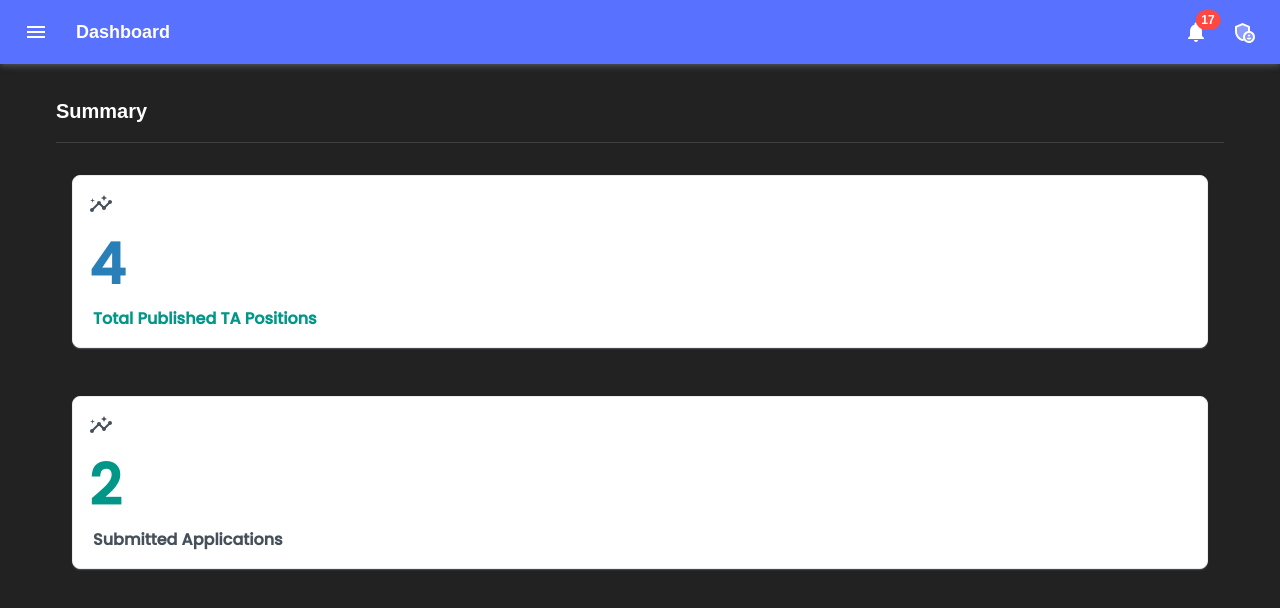
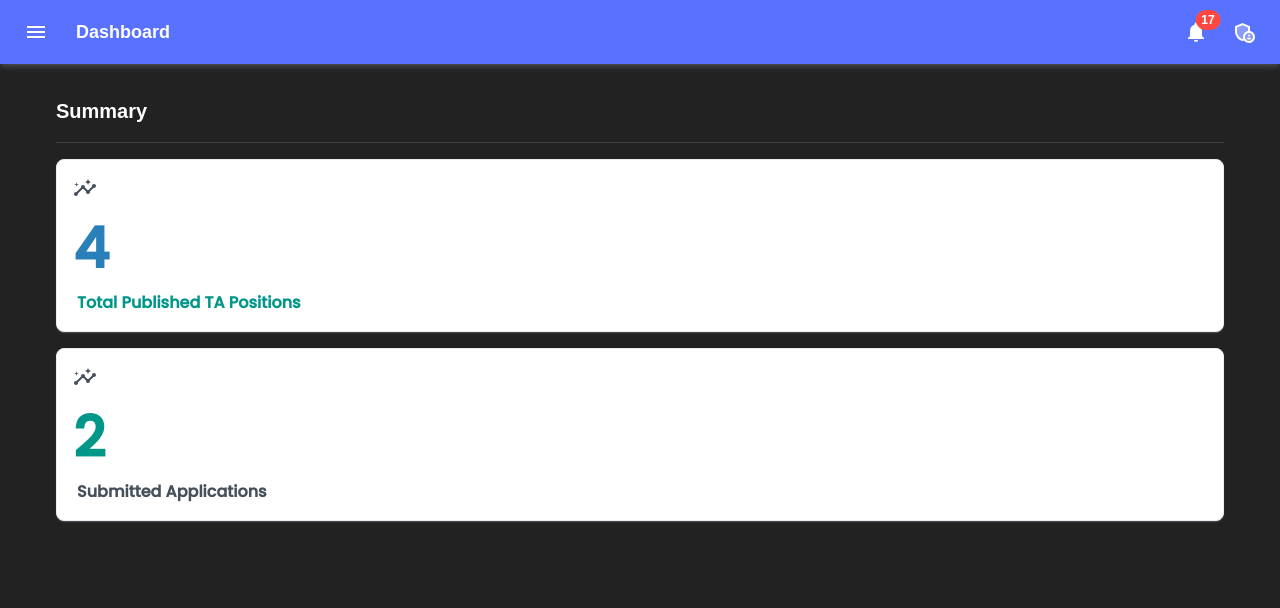
Before and after one commit to jonathanebrahimian/software-engineering-team-1-frontend, a React (Create React App) app: page /admin in a window 1280 px wide. Shown: the top 608 px of the page. Built offline with nearby package versions, Linux system fonts and the light colour scheme.

Commit message:
fix: Removed margin on ApplicationCard and PublicationCard components

```diff
--- a/src/components/ApplicationCard.jsx
+++ b/src/components/ApplicationCard.jsx
@@ -35,7 +35,6 @@ function ApplicationCard({ totalApplication }) {
                 boxShadow: 1, // This style property does NOT work when theme is applied, so I am styling using CSS
                 borderRadius: 2,
                 p: 2,
-                m: 2,
                 width: 'auto',
                 border: "1px solid #EAECEE"
             }}
--- a/src/components/PublicationCard.jsx
+++ b/src/components/PublicationCard.jsx
@@ -34,7 +34,6 @@ function PublicationCard({ totalPublication }) {
                 boxShadow: 1, // This style property does NOT work when theme is applied, so I am styling using CSS
                 borderRadius: 2,
                 p: 2,
-                m: 2,
                 width: 'auto',
                 border: "1px solid #EAECEE"
             }}
```
